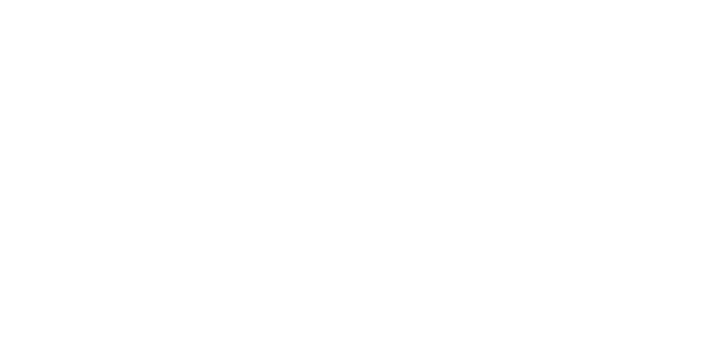
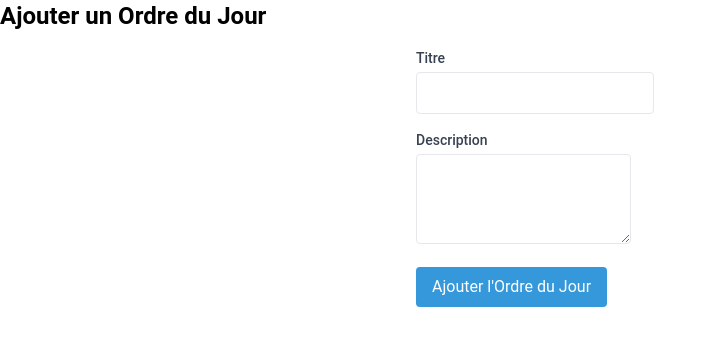
Before and after one commit to alexdevops007/ParliaTrack-frontend, a Vue app: page /add-order-of-business in a window 1280 px wide. Before the commit this address had no page. Shown: the top 346 px of the page, without its empty margins (0-716 px from the left). Built offline with nearby package versions, Linux system fonts and the light colour scheme.

Commit message:
add orderOfBusiness route

```diff
--- /dev/null
+++ b/src/components/OrderOfBusiness/OrderOfBusinessForm.vue
@@ -0,0 +1,78 @@
+<template>
+  <div>
+    <h2 class="text-2xl font-bold mb-4">Ajouter un Ordre du Jour</h2>
+
+    <!-- Affiche le message de succès s'il y en a un -->
+    <div v-if="successMessage" class="bg-green-200 p-2 mb-4">
+      {{ successMessage }}
+    </div>
+
+    <form @submit.prevent="submitForm" class="max-w-md mx-auto">
+      <div class="mb-4">
+        <label for="title" class="block text-sm font-medium text-gray-700"> Titre </label>
+        <input
+          v-model="title"
+          type="text"
+          id="title"
+          name="title"
+          required
+          class="mt-1 p-2 border rounded"
+        />
+      </div>
+      <div class="mb-4">
+        <label for="description" class="block text-sm font-medium text-gray-700">
+          Description
+        </label>
+        <textarea
+          v-model="description"
+          id="description"
+          name="description"
+          rows="3"
+          class="mt-1 p-2 border rounded"
+        ></textarea>
+      </div>
+      <button type="submit" class="bg-primary text-white px-4 py-2 rounded">
+        Ajouter l'Ordre du Jour
+      </button>
+    </form>
+  </div>
+</template>
+
+<script setup lang="ts">
+import { ref } from 'vue'
+import { useRouter } from 'vue-router'
+import { useOrderOfBusinessStore } from '../../stores/orderOfBusiness'
+import type { OrderOfBusinessData } from '../../types'
+
+const router = useRouter()
+const { createOrder, getAllOrders } = useOrderOfBusinessStore()
+const title = ref('')
+const description = ref('')
+const successMessage = ref('')
+
+const submitForm = async () => {
+  const orderData: OrderOfBusinessData = { title: title.value, description: description.value }
+  try {
+    await createOrder(orderData)
+
+    // Mettre à jour la liste des ordres du jour
+    await getAllOrders()
+
+    // Afficher le message de succès
+    successMessage.value = 'Ordre du Jour ajouté avec succès'
+
+    // Effacer le formulaire après 2 secondes
+    setTimeout(() => {
+      title.value = ''
+      description.value = ''
+      successMessage.value = ''
+
+      // Rediriger vers la liste des ordres du jour
+      router.push('/order-of-business')
+    }, 2000)
+  } catch (error) {
+    console.error("Erreur lors de l'ajout de l'Ordre du Jour :", error)
+    // Vous pouvez également afficher un message d'erreur ici si nécessaire
+  }
+}
+</script>
--- /dev/null
+++ b/src/components/OrderOfBusiness/OrderOfBusinessItem.vue
@@ -0,0 +1,66 @@
+<template>
+  <li class="border p-4 mb-4">
+    <h3 class="text-lg font-semibold">{{ order.title }}</h3>
+    <p>{{ order.description }}</p>
+    <button @click="handleDeleteOrder" class="mt-2 bg-red-500 text-white px-2 py-1">
+      Supprimer
+    </button>
+    <button @click="toggleEditMode" class="mt-2 bg-blue-500 text-white px-2 py-1">Modifier</button>
+
+    <!-- Formulaire de mise à jour -->
+    <form v-if="editMode" @submit.prevent="handleUpdateOrder">
+      <label for="title" class="block mt-2">Titre:</label>
+      <input v-model="updatedTitle" type="text" id="title" required class="border px-2 py-1 mt-1" />
+
+      <label for="description" class="block mt-2">Description:</label>
+      <textarea
+        v-model="updatedDescription"
+        id="description"
+        required
+        class="border px-2 py-1 mt-1"
+      ></textarea>
+
+      <button type="submit" class="mt-2 bg-green-500 text-white px-2 py-1">Enregistrer</button>
+    </form>
+  </li>
+</template>
+
+<script setup lang="ts">
+import { ref, defineProps } from 'vue'
+import { useOrderOfBusinessStore } from '../../stores/orderOfBusiness'
+import type { OrderOfBusiness } from '../../types'
+
+const { deleteOrder, updateOrder } = useOrderOfBusinessStore()
+const props = defineProps(['order'])
+const order = ref<OrderOfBusiness>(props.order)
+
+const editMode = ref(false)
+const updatedTitle = ref(order.value.title)
+const updatedDescription = ref(order.value.description)
+
+const handleDeleteOrder = async () => {
+  await deleteOrder(order.value._id)
+  // Si vous souhaitez mettre à jour la liste après la suppression, déclenchez getAllOrders
+}
+
+const toggleEditMode = () => {
+  editMode.value = !editMode.value
+  // Réinitialiser les valeurs mises à jour lorsque vous quittez le mode édition
+  if (!editMode.value) {
+    updatedTitle.value = order.value.title
+    updatedDescription.value = order.value.description
+  }
+}
+
+const handleUpdateOrder = async () => {
+  await updateOrder({
+    orderId: order.value._id,
+    orderData: {
+      title: updatedTitle.value,
+      description: updatedDescription.value
+    }
+  })
+  // Sortir du mode édition après la mise à jour
+  editMode.value = false
+}
+</script>
--- /dev/null
+++ b/src/components/OrderOfBusiness/OrderOfBusinessList.vue
@@ -0,0 +1,21 @@
+<template>
+  <div>
+    <h2 class="text-2xl font-bold mb-4">Liste des Ordres du Jour</h2>
+    <ul>
+      <OrderOfBusinessItem v-for="order in orders" :key="order._id" :order="order" />
+    </ul>
+  </div>
+</template>
+
+<script setup lang="ts">
+import { ref, onMounted } from 'vue'
+import { useOrderOfBusinessStore } from '@/stores/orderOfBusiness'
+import OrderOfBusinessItem from './OrderOfBusinessItem.vue'
+
+const { getAllOrders } = useOrderOfBusinessStore()
+const orders = ref([])
+
+onMounted(async () => {
+  orders.value = (await getAllOrders()) || []
+})
+</script>
--- a/src/layouts/MainLayout.vue
+++ b/src/layouts/MainLayout.vue
@@ -24,8 +24,8 @@
 
 <script lang="ts">
 export default {
-  name: 'MainLayout',
-};
+  name: 'MainLayout'
+}
 </script>
 
 <style scoped>
--- a/src/router/index.ts
+++ b/src/router/index.ts
@@ -1,5 +1,7 @@
 import { createRouter, createWebHistory } from 'vue-router'
 import HomeView from '../views/HomeView.vue'
+import OrderOfBusinessList from '../components/OrderOfBusiness/OrderOfBusinessList.vue'
+import OrderOfBusinessForm from '../components/OrderOfBusiness/OrderOfBusinessForm.vue'
 
 const router = createRouter({
   history: createWebHistory(import.meta.env.BASE_URL),
@@ -10,12 +12,14 @@ const router = createRouter({
       component: HomeView
     },
     {
-      path: '/about',
-      name: 'about',
-      // route level code-splitting
-      // this generates a separate chunk (About.[hash].js) for this route
-      // which is lazy-loaded when the route is visited.
-      component: () => import('../views/AboutView.vue')
+      path: '/order-of-business',
+      name: 'OrderOfBusinessList',
+      component: OrderOfBusinessList
+    },
+    {
+      path: '/add-order-of-business',
+      name: 'AddOrderOfBusiness',
+      component: OrderOfBusinessForm
     }
   ]
 })
```
Also changed, not shown: 1 other file (tests, documents, lock files or other folders).
